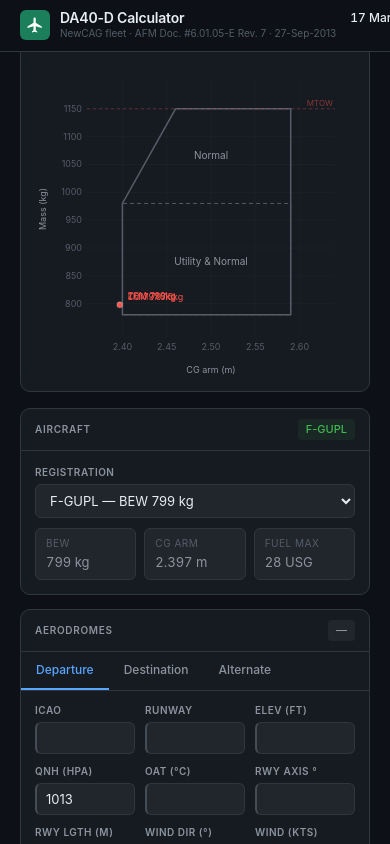
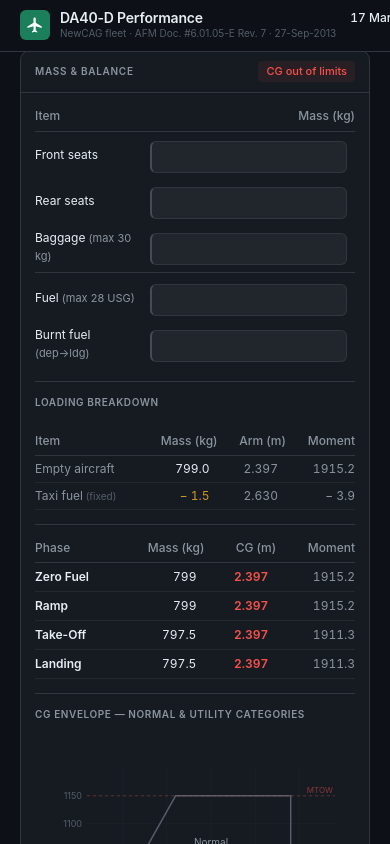
Before and after one commit to Rom1Lb/DA40D-Calculator, a React (Vite) app: page / in a window 390 px wide. Both pictures are taken after a click on the button "I understand — open calculator →". Shown: the part 705-1549 px from the top of the page. Built offline with nearby package versions, Linux system fonts and the light colour scheme.

Commit message:
feat: merging aircraft panel on top

```diff
--- a/src/App.jsx
+++ b/src/App.jsx
@@ -78,7 +78,7 @@
             </svg>
           </div>
           <div>
-            <div className="brand-title">DA40-D Calculator</div>
+            <div className="brand-title">DA40-D Performance</div>
             <div className="brand-sub">
               NewCAG fleet · AFM Doc. #6.01.05-E Rev. 7 · 27-Sep-2013
             </div>
@@ -106,7 +106,7 @@
 
         <button
           className="btn btn-primary"
-          onClick={handlePDF}
+          onClick={generateDispatchPDF}
           style={{ flexShrink: 0 }}
         >
           <svg
@@ -126,10 +126,10 @@
       </header>
 
       <main className="main-grid">
-        <div className="col">
+        <div className="col col-mb">
           <MassBalancePanel state={state} setField={setField} mb={mb} />
         </div>
-        <div className="col">
+        <div className="col col-mid">
           <AircraftPanel state={state} setField={setField} mb={mb} />
           <AerodromePanel
             state={state}
@@ -140,7 +140,7 @@
             mb={mb}
           />
         </div>
-        <div className="col">
+        <div className="col col-perf">
           <PerformancePanel
             perfDep={perfDep}
             perfDest={perfDest}
--- a/src/styles/global.css
+++ b/src/styles/global.css
@@ -187,11 +187,23 @@
   padding: 16px 20px 48px;
   align-items: start;
 }
+
 @media (max-width: 900px) {
   .main-grid {
     grid-template-columns: 1fr;
   }
+  /* on mobile: mid col (aircraft+aero) comes first */
+  .col-mid {
+    order: 1;
+  }
+  .col-mb {
+    order: 2;
+  }
+  .col-perf {
+    order: 3;
+  }
 }
+
 .col {
   display: flex;
   flex-direction: column;
```
